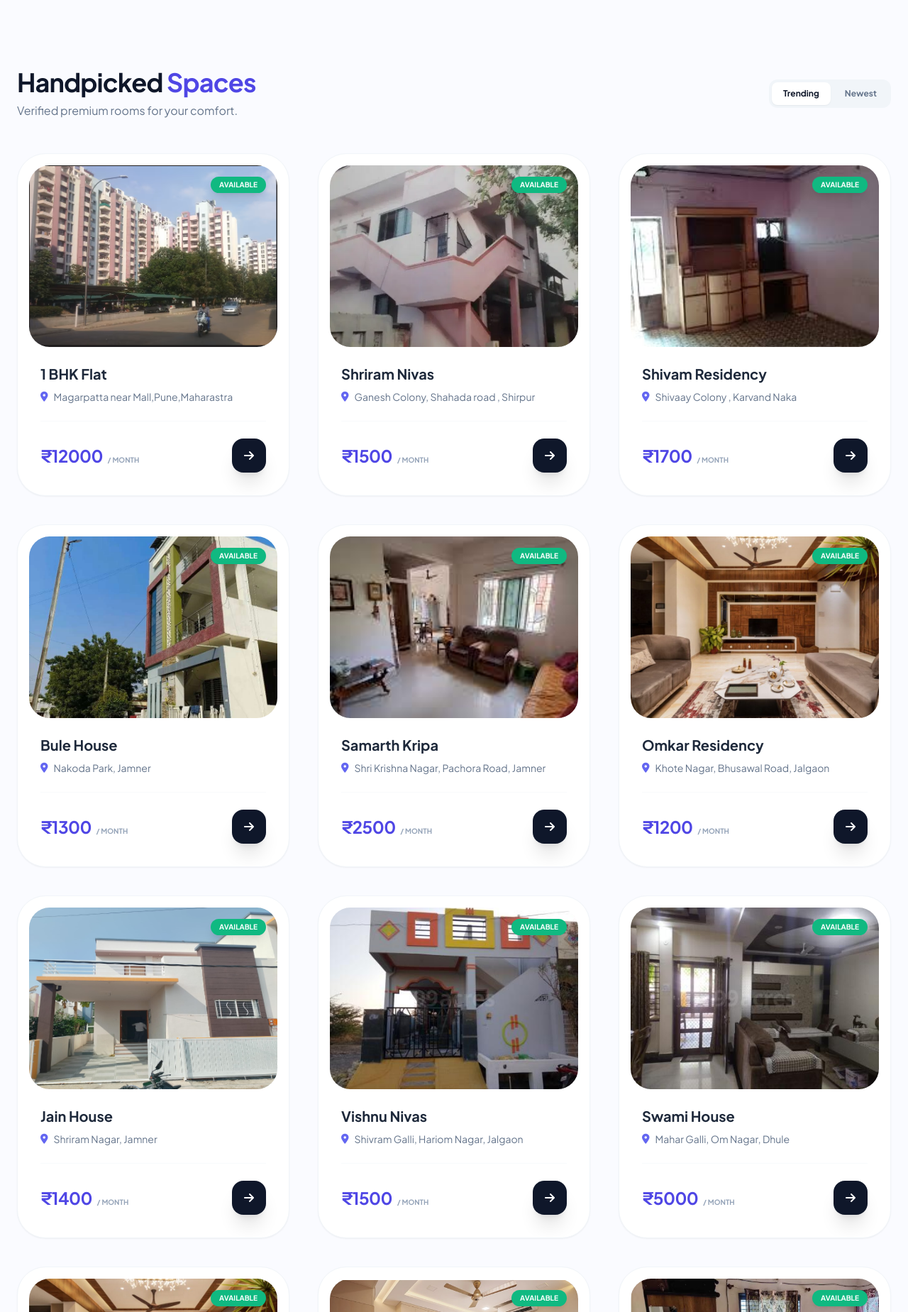
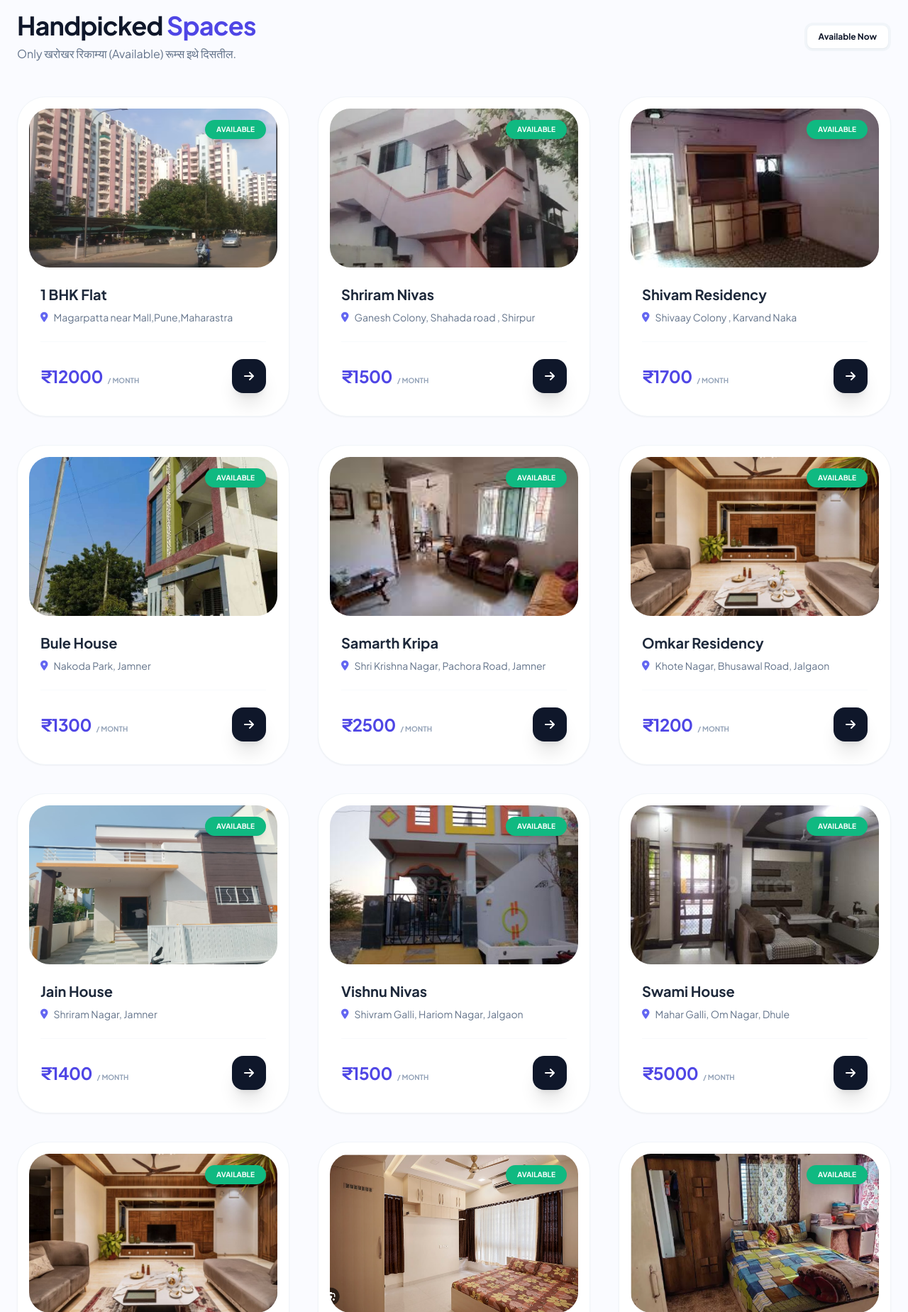
Before and after one commit to GGS-c/Room_on_rent1, a Flask app: page / in a window 1280 px wide. Shown: the part 816-2665 px from the top of the page at 71% size. Run offline with Flask 3, Linux system fonts and the light colour scheme; data comes from the database, SQL or seed files in the repository; some libraries are stand-ins or nearby versions.

Commit message:
Fix HTML encoding issues in index.html
Done

```diff
--- a/templates/index.html
+++ b/templates/index.html
@@ -18,10 +18,7 @@
         }
         .animate-blob { animation: blob 7s infinite; }
         .animation-delay-2000 { animation-delay: 2s; }
-
         html { scroll-behavior: smooth; }
-
-        /* Sidebar transition */
         #mobileMenu { transition: all 0.4s cubic-bezier(0.4, 0, 0.2, 1); }
         .menu-open { transform: translateX(0); }
         .menu-closed { transform: translateX(100%); }
@@ -40,7 +37,7 @@
 
         <div class="hidden lg:flex items-center gap-6">
             <div class="flex gap-6 text-sm font-semibold text-slate-600">
-                <a href="{{ url_for('index') }}" class="hover:text-indigo-600 transition-colors no-underline">Browse</a>
+                <a href="#rooms" class="hover:text-indigo-600 transition-colors no-underline">Browse</a>
                 <a href="#contact" class="hover:text-indigo-600 transition-colors no-underline">Support</a>
             </div>
 
@@ -49,7 +46,7 @@
             {% if session.get('user_id') %}
                 <div class="flex items-center gap-4">
                     {% if session.get('role') == 'Owner' %}
-                        <a href="{{ url_for('owner') }}" class="flex items-center gap-2 bg-indigo-600 text-white px-5 py-2.5 rounded-full text-xs font-bold no-underline hover:bg-indigo-700 shadow-lg shadow-indigo-100 transition">
+                        <a href="{{ url_for('owner') }}" class="flex items-center gap-2 bg-indigo-600 text-white px-5 py-2.5 rounded-full text-xs font-bold no-underline hover:bg-indigo-700 shadow-lg transition">
                             <i class="fas fa-chart-line text-[10px]"></i> Dashboard
                         </a>
                     {% elif session.get('role') == 'Admin' %}
@@ -82,80 +79,73 @@
     <div id="mobileMenu" class="fixed inset-0 bg-slate-900/60 backdrop-blur-sm z-[3000] menu-closed lg:hidden">
         <div class="absolute right-0 top-0 h-full w-[280px] bg-white shadow-2xl p-6 flex flex-col">
             <div class="flex justify-between items-center mb-10">
-                <span class="font-extrabold text-indigo-600">Menu</span>
+                <span class="font-extrabold text-indigo-600 uppercase tracking-widest text-xs">Navigation</span>
                 <button id="closeMenu" class="w-10 h-10 rounded-full bg-slate-100 flex items-center justify-center text-slate-500 hover:bg-rose-50 hover:text-rose-500 transition">
                     <i class="fas fa-times"></i>
                 </button>
             </div>
 
             <div class="flex flex-col gap-5">
-                <a href="{{ url_for('index') }}" class="flex items-center gap-4 text-slate-700 font-bold no-underline text-lg hover:text-indigo-600 transition">
-                    <i class="fas fa-search-location w-6"></i> Browse Rooms
+                <a href="{{ url_for('index') }}" class="flex items-center gap-4 text-slate-700 font-bold no-underline text-lg">
+                    <i class="fas fa-search-location w-6"></i> Browse
                 </a>
                 {% if session.get('user_id') %}
                     <hr class="border-slate-100">
+                    <a href="{{ url_for('profile') }}" class="flex items-center gap-4 text-slate-700 font-bold no-underline text-lg">
+                        <i class="fas fa-user-circle w-6"></i> My Profile
+                    </a>
                     {% if session.get('role') == 'Owner' %}
                         <a href="{{ url_for('owner') }}" class="flex items-center gap-4 text-indigo-600 font-bold no-underline text-lg">
-                            <i class="fas fa-tachometer-alt w-6"></i> Dashboard
-                        </a>
-                    {% elif session.get('role') == 'Admin' %}
-                        <a href="{{ url_for('admin_dashboard') }}" class="flex items-center gap-4 text-slate-900 font-bold no-underline text-lg">
-                            <i class="fas fa-user-shield w-6"></i> Admin Panel
+                            <i class="fas fa-tachometer-alt w-6"></i> Owner Hub
                         </a>
                     {% endif %}
-
-                    <a href="{{ url_for('profile') }}" class="flex items-center gap-4 text-slate-700 font-bold no-underline text-lg hover:text-indigo-600 transition">
-                        <i class="fas fa-user-circle w-6"></i> My Profile
-                    </a>
-
                     <hr class="border-slate-100">
                     <a href="{{ url_for('logout') }}" class="flex items-center gap-4 text-rose-500 font-bold no-underline text-lg">
                         <i class="fas fa-power-off w-6"></i> Logout
                     </a>
                 {% else %}
-                    <a href="{{ url_for('login') }}" class="flex items-center gap-4 text-slate-700 font-bold no-underline text-lg hover:text-indigo-600">
+                    <a href="{{ url_for('login') }}" class="flex items-center gap-4 text-slate-700 font-bold no-underline text-lg">
                         <i class="fas fa-sign-in-alt w-6"></i> Login
                     </a>
                     <a href="{{ url_for('register') }}" class="mt-4 bg-indigo-600 text-white p-4 rounded-2xl text-center font-bold shadow-lg no-underline shadow-indigo-200">
-                        Register Now
+                        Join as Owner
                     </a>
                 {% endif %}
             </div>
         </div>
     </div>
 
-    <section class="relative min-h-[80vh] md:min-h-[90vh] flex items-center px-4 md:px-6 overflow-hidden bg-white">
+    <section class="relative min-h-[80vh] flex items-center px-4 md:px-6 overflow-hidden bg-white">
         <div class="absolute top-0 left-1/4 w-72 h-72 bg-indigo-400/10 rounded-full blur-[100px] animate-blob"></div>
         <div class="absolute bottom-0 right-1/4 w-96 h-96 bg-cyan-400/10 rounded-full blur-[120px] animate-blob animation-delay-2000"></div>
 
-        <div class="max-w-7xl mx-auto grid lg:grid-cols-2 gap-10 md:gap-20 items-center relative z-10">
-            <div class="space-y-6 md:space-y-8 text-center lg:text-left">
-                <div class="inline-flex items-center gap-2 bg-indigo-50 border border-indigo-100 px-4 py-1.5 rounded-full shadow-sm mx-auto lg:mx-0">
+        <div class="max-w-7xl mx-auto grid lg:grid-cols-2 gap-10 items-center relative z-10">
+            <div class="space-y-6 text-center lg:text-left">
+                <div class="inline-flex items-center gap-2 bg-indigo-50 border border-indigo-100 px-4 py-1.5 rounded-full mx-auto lg:mx-0">
                     <span class="flex h-2 w-2 rounded-full bg-emerald-500 animate-pulse"></span>
-                    <span class="text-[10px] md:text-xs font-bold text-indigo-600 tracking-wider uppercase">Live in 12+ Cities in Maharashtra</span>
+                    <span class="text-[10px] md:text-xs font-bold text-indigo-600 tracking-wider uppercase">Direct Owner Rentals • Verified</span>
                 </div>
-                <h1 class="text-4xl md:text-7xl lg:text-8xl font-[Urbanist] font-[800] text-slate-900 leading-[1.1] tracking-tight">
+                <h1 class="text-5xl md:text-7xl lg:text-8xl font-[Urbanist] font-[800] text-slate-900 leading-[1.1] tracking-tight">
                     Smart Living <br class="hidden md:block">
                     <span class="bg-clip-text text-transparent bg-gradient-to-r from-indigo-600 via-purple-500 to-cyan-500">Starts Here.</span>
                 </h1>
                 <p class="text-base md:text-lg text-slate-500 max-w-lg mx-auto lg:mx-0 leading-relaxed font-medium">
-                    Skip the brokers. Find verified student spaces and direct PG rentals with one-click verification.
+                    No brokers. Pay only <b>₹11</b> to visit and connect directly with verified room owners in Maharashtra.
                 </p>
 
-                <form action="{{ url_for('index') }}" method="GET" class="bg-white p-2 rounded-3xl md:rounded-[2.5rem] shadow-2xl border border-slate-100 max-w-2xl flex flex-col md:flex-row gap-2">
-                    <div class="flex-1 flex items-center px-4 md:px-6 gap-3 py-2 md:py-0">
+                <form action="{{ url_for('index') }}" method="GET" class="bg-white p-2 rounded-[2.5rem] shadow-2xl border border-slate-100 max-w-2xl flex flex-col md:flex-row gap-2">
+                    <div class="flex-1 flex items-center px-6 gap-3 py-2 md:py-0">
                         <i class="fas fa-location-dot text-indigo-500"></i>
-                        <input type="text" name="location" placeholder="Pune, Jalgaon, Mumbai..." class="w-full outline-none text-slate-700 font-medium bg-transparent text-sm md:text-base">
+                        <input type="text" name="location" placeholder="Search City (Pune, Jalgaon...)" class="w-full outline-none text-slate-700 font-medium bg-transparent">
                     </div>
-                    <button type="submit" class="bg-indigo-600 hover:bg-indigo-700 active:scale-95 text-white px-8 py-3 md:py-4 rounded-2xl md:rounded-[2rem] font-bold transition-all flex items-center justify-center gap-2 shadow-lg shadow-indigo-200">
-                        <i class="fas fa-magnifying-glass"></i> Find Now
+                    <button type="submit" class="bg-indigo-600 hover:bg-indigo-700 active:scale-95 text-white px-8 py-4 rounded-[2rem] font-bold transition-all flex items-center justify-center gap-2 shadow-lg shadow-indigo-200">
+                        <i class="fas fa-magnifying-glass"></i> Explore Rooms
                     </button>
                 </form>
             </div>
 
             <div class="relative hidden lg:block">
-                <div class="absolute -inset-4 bg-gradient-to-tr from-indigo-500 to-cyan-400 rounded-[3rem] opacity-20 blur-2xl animate-pulse"></div>
-                <img src="https://images.unsplash.com/photo-1522708323590-d24dbb6b0267?auto=format&fit=crop&w=1000&q=80" class="relative bg-slate-100 rounded-[3rem] border-8 border-white shadow-2xl w-full h-[550px] object-cover transform rotate-1 hover:rotate-0 transition duration-700" alt="Hero Room">
+                <img src="https://images.unsplash.com/photo-1522708323590-d24dbb6b0267?auto=format&fit=crop&w=1000&q=80" class="bg-slate-100 rounded-[3rem] border-8 border-white shadow-2xl w-full h-[550px] object-cover transform rotate-1 hover:rotate-0 transition duration-700" alt="Home Hero">
             </div>
         </div>
     </section>
@@ -164,11 +154,10 @@
         <div class="mb-12 flex flex-col md:flex-row justify-between items-center gap-4">
             <div class="text-center md:text-left">
                 <h2 class="text-3xl md:text-4xl font-black text-slate-900 tracking-tight">Handpicked <span class="text-indigo-600">Spaces</span></h2>
-                <p class="text-slate-500 mt-2">Verified premium rooms for your comfort.</p>
+                <p class="text-slate-500 mt-2">Only खरोखर रिकाम्या (Available) रूम्स इथे दिसतील.</p>
             </div>
             <div class="bg-slate-100 p-1 rounded-xl flex gap-1">
-                <button class="bg-white px-4 py-2 rounded-lg text-xs font-bold text-slate-900 shadow-sm">Trending</button>
-                <button class="px-4 py-2 rounded-lg text-xs font-bold text-slate-500 hover:text-slate-900 transition">Newest</button>
+                <button class="bg-white px-4 py-2 rounded-lg text-xs font-bold text-slate-900 shadow-sm">Available Now</button>
             </div>
         </div>
 
@@ -176,10 +165,10 @@
             {% if rooms %}
                 {% for room in rooms %}
                 <div class="group bg-white rounded-[2.5rem] border border-slate-100 shadow-sm hover:shadow-2xl transition-all duration-500 overflow-hidden relative">
-                    <div class="relative h-64 md:h-72 overflow-hidden p-4">
+                    <div class="relative h-64 overflow-hidden p-4">
                         <img src="{{ url_for('static', filename='uploads/' + (room['image_filename'] if room['image_filename'] else 'default.jpg')) }}"
-                             class="w-full h-full object-cover rounded-[1.8rem] group-hover:scale-105 transition-transform duration-700" alt="Room Image">
-                        <div class="absolute top-8 right-8 px-3 py-1 rounded-full text-[10px] font-black uppercase text-white shadow-lg {{ 'bg-emerald-500' if room['availability']=='Available' else 'bg-rose-500' }}">
+                             class="w-full h-full object-cover rounded-[1.8rem] group-hover:scale-105 transition-transform duration-700" alt="Room">
+                        <div class="absolute top-8 right-8 px-4 py-1.5 rounded-full text-[10px] font-black uppercase text-white shadow-lg bg-emerald-500">
                             {{ room['availability'] }}
                         </div>
                     </div>
@@ -187,7 +176,7 @@
                     <div class="px-8 pb-8 pt-2">
                         <h3 class="text-xl font-bold text-slate-800 mb-2 truncate group-hover:text-indigo-600 transition">{{ room['title'] }}</h3>
                         <p class="text-sm text-slate-500 flex items-center gap-2 mb-6">
-                            <i class="fas fa-location-dot text-indigo-500"></i> {{ room['address'] }}
+                            <i class="fas fa-location-dot text-indigo-500"></i> {{ room['address'][:50] }}
                         </p>
 
                         <div class="flex items-center justify-between pt-6 border-t border-slate-50">
@@ -204,28 +193,13 @@
                 {% endfor %}
             {% else %}
                 <div class="col-span-full py-20 text-center bg-slate-50 rounded-[3rem] border-2 border-dashed border-slate-200">
-                    <i class="fas fa-search text-5xl text-slate-300 mb-4 block"></i>
-                    <p class="text-slate-500 font-bold">No rooms found in this location yet.</p>
-                    <a href="/" class="text-indigo-600 underline mt-2 inline-block no-underline">Clear all filters</a>
+                    <i class="fas fa-house-circle-exclamation text-5xl text-slate-300 mb-4 block"></i>
+                    <p class="text-slate-500 font-bold">सध्या एकही रूम उपलब्ध नाही किंवा सर्व बुकिंग प्रोसेसमध्ये आहेत.</p>
+                    <a href="/" class="text-indigo-600 underline mt-2 inline-block">Refresh List</a>
                 </div>
             {% endif %}
         </div>
     </main>
-
-    <div class="fixed bottom-0 left-0 w-full bg-white/90 backdrop-blur-md border-t border-slate-100 py-3 flex justify-around items-center lg:hidden z-[2000] px-4 shadow-[0_-10px_30px_rgba(0,0,0,0.05)] rounded-t-3xl">
-        <a href="/" class="flex flex-col items-center gap-1 no-underline group">
-            <div class="p-2 rounded-xl bg-indigo-50 text-indigo-600"><i class="fas fa-home"></i></div>
-            <span class="text-[10px] font-bold text-slate-800">Home</span>
-        </a>
-        <a href="#rooms" class="flex flex-col items-center gap-1 no-underline">
-            <div class="p-2 rounded-xl text-slate-400"><i class="fas fa-magnifying-glass"></i></div>
-            <span class="text-[10px] font-bold text-slate-400">Search</span>
-        </a>
-        <a href="{{ url_for('profile') if session.get('user_id') else url_for('login') }}" class="flex flex-col items-center gap-1 no-underline">
-            <div class="p-2 rounded-xl text-slate-400"><i class="fas fa-user-circle"></i></div>
-            <span class="text-[10px] font-bold text-slate-400">Profile</span>
-        </a>
-    </div>
 
     <footer id="contact" class="bg-slate-900 text-white pt-20 pb-32 md:pb-20 px-8">
         <div class="max-w-7xl mx-auto grid grid-cols-1 md:grid-cols-4 gap-12 border-b border-slate-800 pb-12">
@@ -261,7 +235,6 @@
 
         mobileToggle.onclick = () => { mobileMenu.classList.remove('menu-closed'); mobileMenu.classList.add('menu-open'); };
         closeMenu.onclick = () => { mobileMenu.classList.add('menu-closed'); mobileMenu.classList.remove('menu-open'); };
-        mobileMenu.onclick = (e) => { if(e.target === mobileMenu) closeMenu.onclick(); };
     </script>
 </body>
 </html>
```
